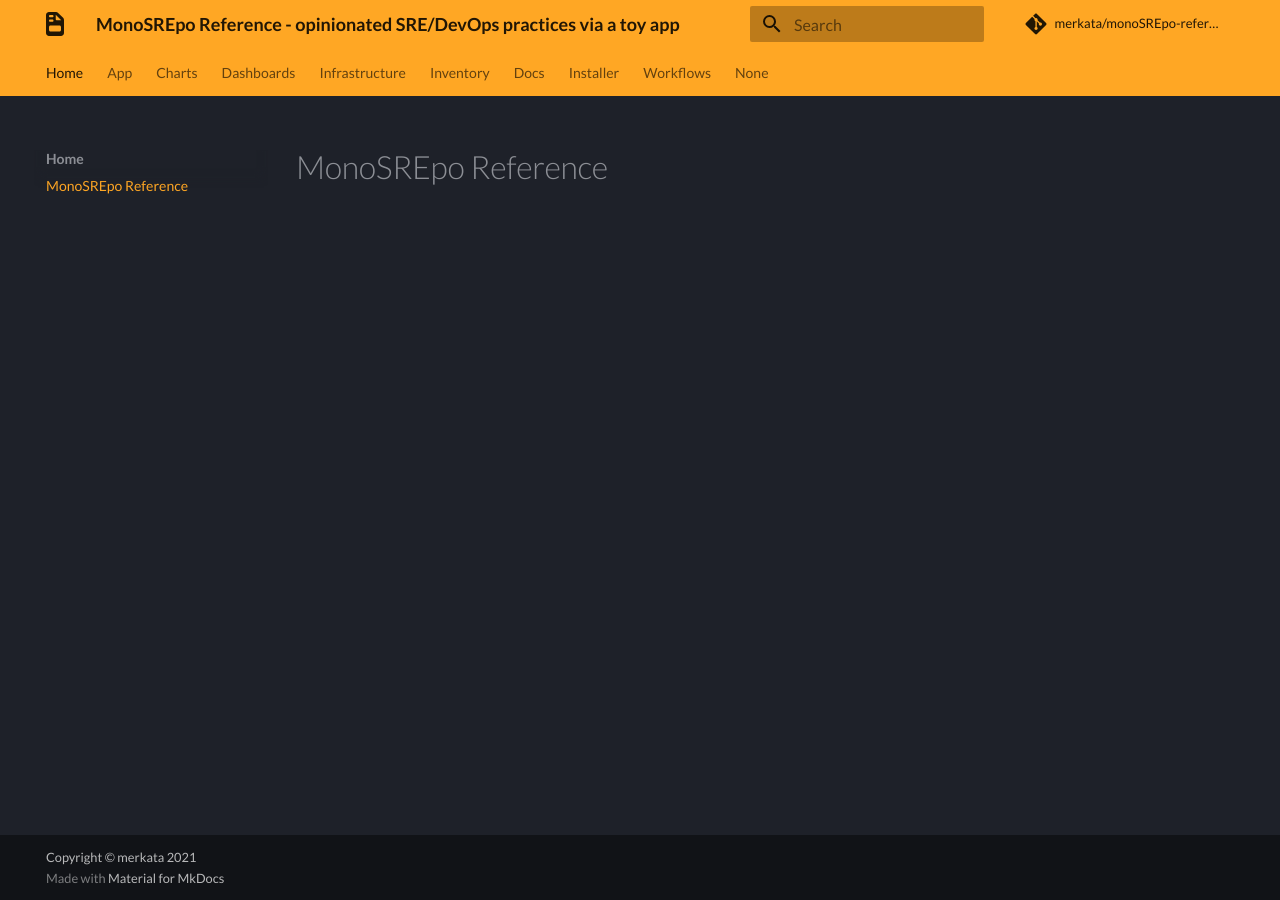
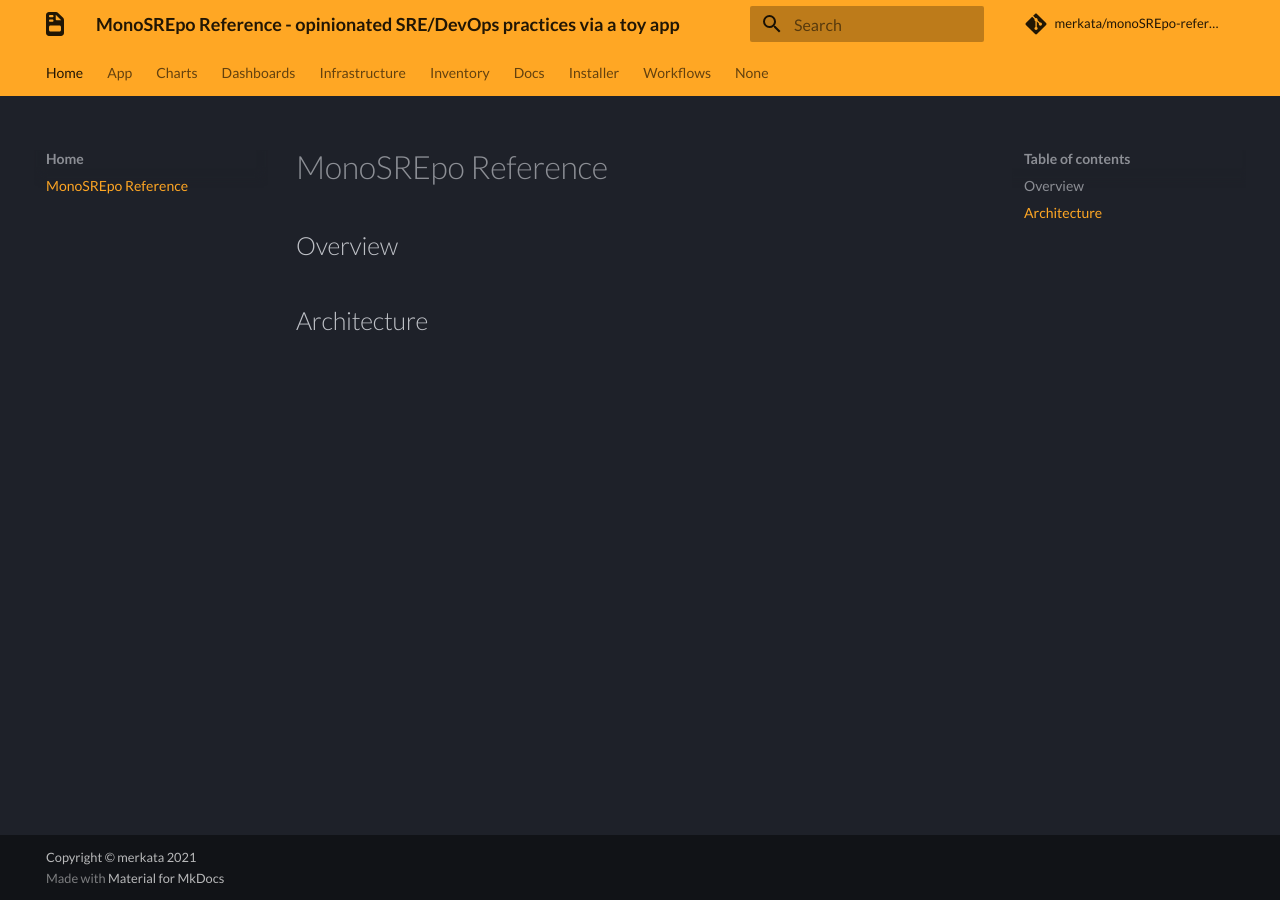
Before and after one commit to merkata/monoSREpo-reference, an MkDocs documentation site: the page built from docs/index.md, in a window 1280 px wide. Built offline with MkDocs 1.6.1 and Material for MkDocs 9.7.7, drawn with Linux system fonts in a browser that asks for light colours; some web fonts are replaced; comment, search, counter and statistics services are not loaded.

Commit message:
docs(index): Add h2 paragraphs

```diff
--- a/docs/index.md
+++ b/docs/index.md
@@ -1 +1,5 @@
 # MonoSREpo Reference
+
+## Overview
+
+## Architecture
```
